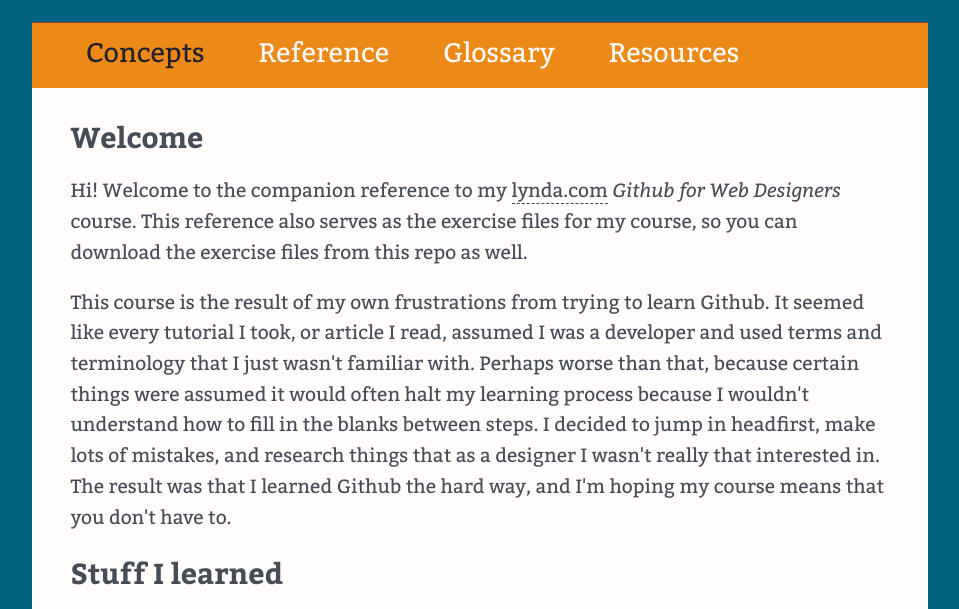
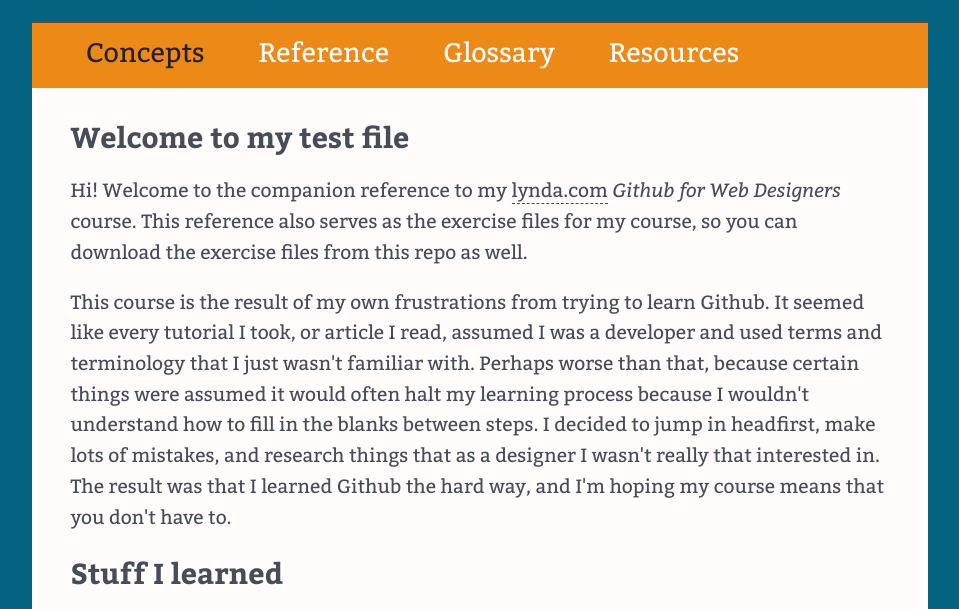
Before and after one commit to chrisbohnsack/github-for-designers, a plain HTML site: page index.html in a window 1280 px wide. Shown: the part 132-741 px from the top of the page, without its empty margins (160-1119 px from the left). Drawn offline with nearby package versions, Linux system fonts and the light colour scheme.

Commit message:
Update index.html

```diff
--- a/index.html
+++ b/index.html
@@ -25,7 +25,7 @@
     </ul>
     </nav>
     <main>
-    <h2>Welcome</h2>
+    <h2>Welcome to my test file</h2>
     <p>Hi! Welcome to the companion reference to my <a href="http://www.lynda.com" title="lynda.com">lynda.com</a> <em>Github for Web Designers</em> course. This reference also serves as the exercise files for my course, so you can download the exercise files from this repo as well.</p>
     <p>This course is the result of my own frustrations from trying to learn Github. It seemed like every tutorial I took, or article I read, assumed I was a developer and used terms and terminology that I just wasn't familiar with. Perhaps worse than that, because certain things were assumed it would often halt my learning process because I wouldn't understand how to fill in the blanks between steps. I decided to jump in headfirst, make lots of mistakes, and research things that as a designer I wasn't really that interested in. The result was that I learned Github the hard way, and I'm hoping my course means that you don't have to.</p>
     <h2>Stuff I learned</h2>
```
